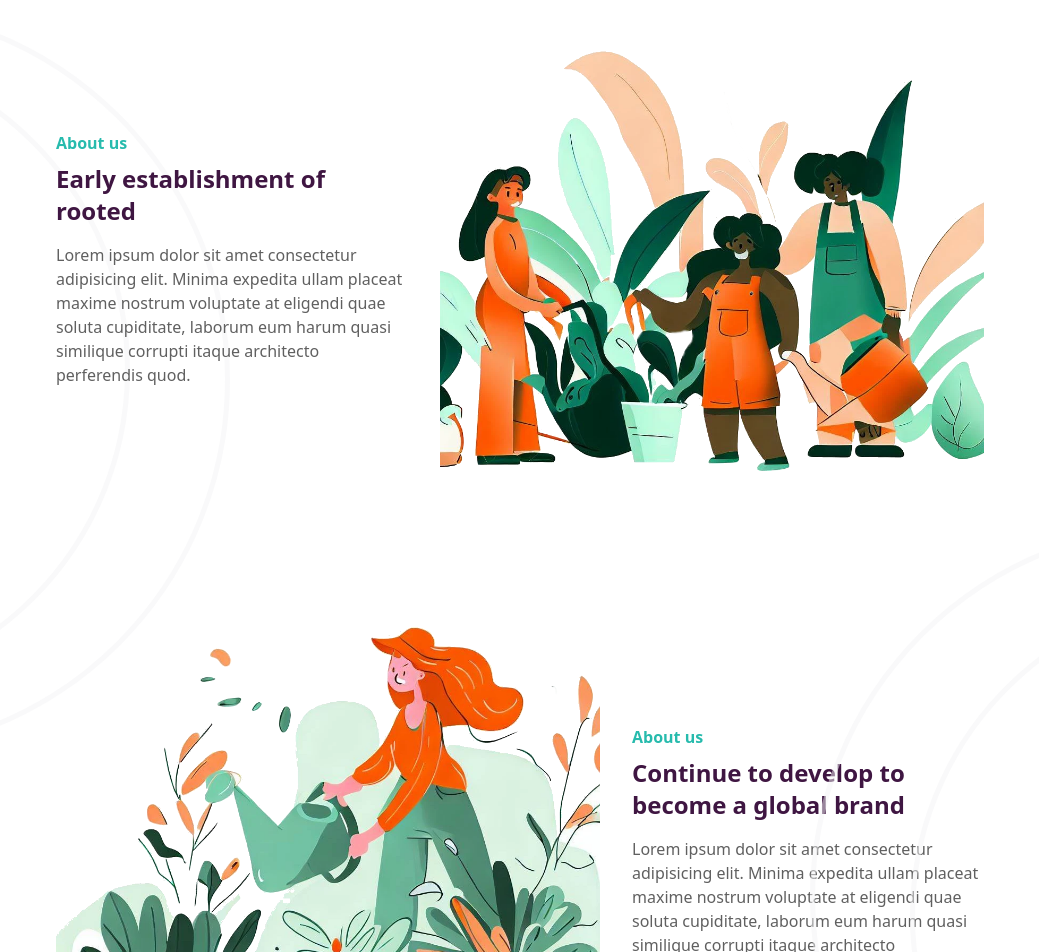
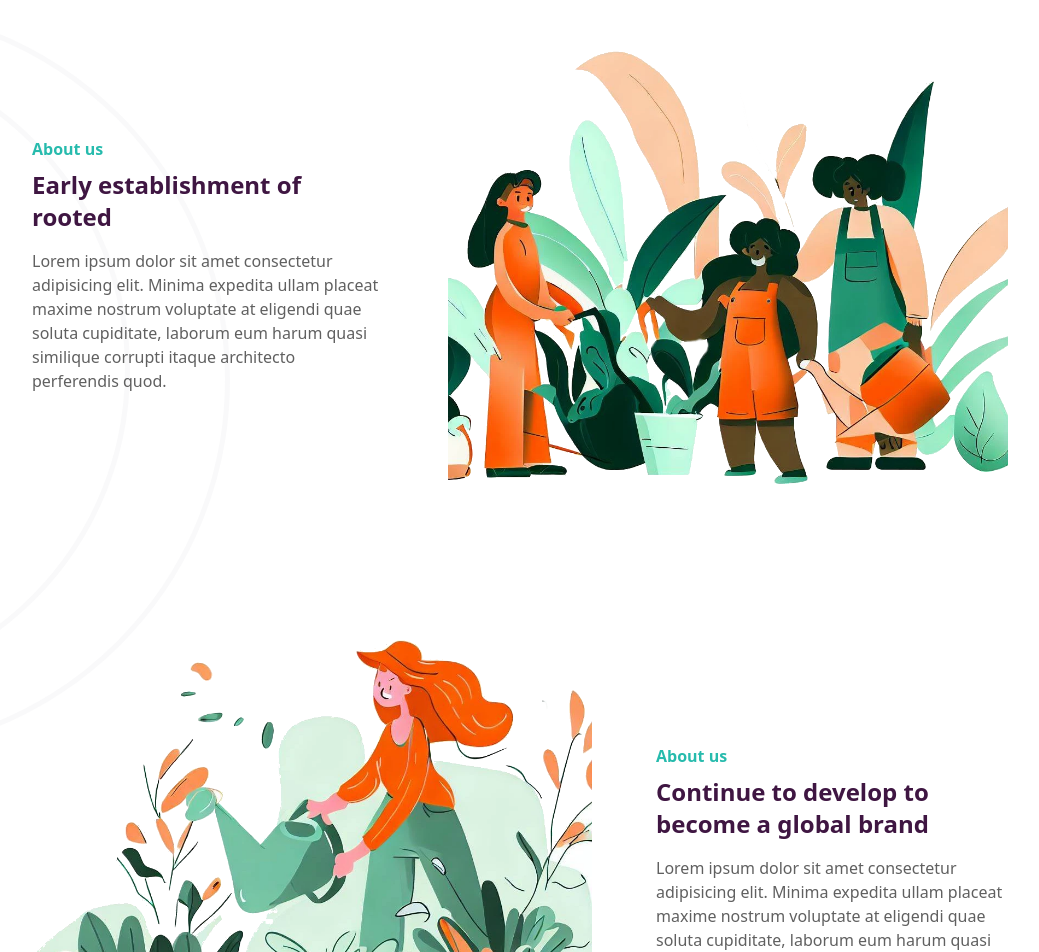
Before and after one commit to DanielGardiner/portfolio4.0, a Next.js app: page / in a window 1280 px wide. Shown: the part 1848-2800 px from the top of the page, without its empty margins (120-1159 px from the left). Built offline with nearby package versions, Linux system fonts and the light colour scheme.

Commit message:
styling amends

```diff
--- a/src/components/Gallery.jsx
+++ b/src/components/Gallery.jsx
@@ -6,6 +6,18 @@ import SceneLadyWateringImage from "../assets/images/scene-ladywatering.webp";
 import Container from "./layout/Container";
 
 const examples = [
+  {
+    title: "Early establishment of rooted",
+    description:
+      "Lorem ipsum dolor sit amet consectetur adipisicing elit. Minima expedita ullam placeat maxime nostrum voluptate at eligendi quae soluta cupiditate, laborum eum harum quasi similique corrupti itaque architecto perferendis quod.",
+    image: ScenePeopleImage,
+  },
+  {
+    title: "Continue to develop to become a global brand",
+    description:
+      "Lorem ipsum dolor sit amet consectetur adipisicing elit. Minima expedita ullam placeat maxime nostrum voluptate at eligendi quae soluta cupiditate, laborum eum harum quasi similique corrupti itaque architecto perferendis quod.",
+    image: SceneLadyWateringImage,
+  },
   {
     title: "Early establishment of rooted",
     description:
@@ -50,27 +62,47 @@ export default function Gallery({ styles }) {
             />
           )
 
+          if (isEven) {
+            return (
+              <>
+                <GalleryImage
+                  text={text}
+                  styles="flex tablet:hidden"
+                >
+                  {image}
+                </GalleryImage>
+                <GalleryText
+                  isStartPosition
+                  image={image}
+                >
+                  {text}
+                </GalleryText>
+                <GalleryImage
+                  text={text}
+                  styles="hidden tablet:flex"
+                >
+                  {image}
+                </GalleryImage>
+
+              </>
+            )
+          }
 
           return (
             <>
-              <div
-                className={`
-                flex flex-col justify-center
-                [@media(min-width:870px)]:col-start-2
-                mb-[60px] tablet:mb-[150px]
-                col-span-full ${isEven ? '[@media(min-width:870px)]:col-span-4' : '[@media(min-width:870px)]:col-span-6'}
-              `}
+              <GalleryImage
+                isStartPosition
+                text={text}
               >
-                {isEven ? text : image}
-              </div>
+                {image}
+              </GalleryImage>
+              <GalleryText
+                image={image}
+              >
+                {text}
+              </GalleryText>
+            </>
 
-              <div className={`
-              flex flex-col justify-center mb-[150px]
-              col-span-full ${isEven ? '[@media(min-width:870px)]:col-span-6' : '[@media(min-width:870px)]:col-span-4'}
-            `}>
-                {isEven ? image : text}
-              </div>
-            </>
           )
         })}
       </Container>
@@ -80,3 +112,33 @@ export default function Gallery({ styles }) {
 
   );
 }
+
+function GalleryImage({ children, styles, isStartPosition }) {
+  return (
+    <div className={`
+      flex-col justify-center
+      mb-[60px] tablet:mb-[150px]
+      col-span-full
+      ${isStartPosition && '[@media(min-width:870px)]:col-start-2 '}
+      [@media(min-width:870px)]:col-span-6
+      ${styles}
+    `}>
+      {children}
+    </div>
+  )
+}
+
+function GalleryText({ children, styles, isStartPosition }) {
+  return (
+    <div className={`
+      flex flex-col justify-center
+      mb-[60px] tablet:mb-[150px]
+      col-span-full
+      ${isStartPosition && '[@media(min-width:870px)]:col-start-2 '}
+      [@media(min-width:870px)]:col-span-4
+      ${styles}
+    `}>
+      {children}
+    </div>
+  )
+}
--- a/src/components/Header.jsx
+++ b/src/components/Header.jsx
@@ -8,9 +8,9 @@ import OuterWidthContainer from "./layout/OuterWidthContainer";
 
 export default function Header({ styles }) {
   return (
-    <div className={`w-100 flex justify-end items-center ${styles}`}>
+    <div className={`w-full flex justify-end items-center ${styles}`}>
       {/* <Image src={LogoImage} alt="logo" width={110} className="opacity-70" /> */}
-      <ContactButton />
+      <ContactButton styles="hidden mobile:flex" />
     </div>
   );
 }
--- a/src/components/Hero.jsx
+++ b/src/components/Hero.jsx
@@ -40,7 +40,7 @@ export default function Hero({ styles }) {
       <div className="h-[650px] w-[650px] border-[5px] border-gray-100 rounded-full absolute -left-[400px] -top-15 opacity-50" /> */}
 
       <Container styles="pb-16">
-        <Header styles="col-span-12 mt-5 mb-9 z-10" />
+        <Header styles="mt-5 mb-9 z-10 col-span-full" />
         <div className="col-span-12 tablet:col-span-6 flex-col flex mb-8 tablet:mb-0">
 
           {/* title */}
@@ -68,13 +68,13 @@ export default function Hero({ styles }) {
 
         </div>
         <div
-          className="col-span-12 tablet:col-span-6 text-white relative min-h-[600px] tablet:min-h-0 w-100"
+          className="col-span-12 tablet:col-span-6 text-white relative min-h-[600px] tablet:min-h-0 w-full"
         >
           <Image
             src={CubeIcon}
             alt="cube icon"
             fill={true}
-            className="object-cover tablet:object-contain rounded-xl tablet:scale-[1.5] tablet:mt-16"
+            className="object-cover tablet:object-contain rounded-xl scale-110 tablet:scale-[1.5] tablet:mt-16"
           />
         </div>
       </Container>
--- a/src/components/Services.jsx
+++ b/src/components/Services.jsx
@@ -67,9 +67,10 @@ function Leaf({ styles }) {
 
 export default function Services({ styles }) {
   return (
+    <>
       <div className="relative">
         <Container>
-        <div className="col-span-12 relaive">
+          <div className="col-span-12 relaive z-40">
             <Leaf styles="-left-5 rotate-[-45deg] " />
             <div className=" flex items-center flex-col mb-8">
               <h3 className="text-4xl text-themePurple font-bold">All my amazing services</h3>
@@ -109,6 +110,6 @@ export default function Services({ styles }) {
           ))}
         </Container>
       </div>
-
+    </>
   );
 }
--- a/src/components/buttons/ContactButton.jsx
+++ b/src/components/buttons/ContactButton.jsx
@@ -3,7 +3,7 @@ import { CopyToClipboard } from "react-copy-to-clipboard";
 
 const COPY_DISPLAY_MILLISECONDS = 1500;
 
-export default function ContactButton() {
+export default function ContactButton({ styles }) {
   const [isCopied, setIsCopied] = useState(false);
 
   useEffect(() => {
@@ -23,7 +23,7 @@ export default function ContactButton() {
 
   return (
     <CopyToClipboard text={"gardiner.daniel@hotmail.co.uk"} onCopy={handleCopy}>
-      <button className="relative inline-flex items-center font-bold gradient-button px-6 py-2 rounded-[40px] hover:scale-105 ease-in duration-300">
+      <button className={`relative inline-flex items-center font-bold gradient-button px-6 py-2 rounded-[40px] hover:scale-105 ease-in duration-300 ${styles}`}>
         <svg
           xmlns="http://www.w3.org/2000/svg"
           fill="none"
--- a/src/components/layout/InnerGridContainer.jsx
+++ b/src/components/layout/InnerGridContainer.jsx
@@ -1,6 +1,6 @@
 export default function InnerGridContainer({ children, styles }) {
   return (
-    <div className={`grid grid-cols-12 relative gap-x-[32px]  ${styles}`}>
+    <div className={`grid grid-cols-12 relative tablet:gap-x-[32px] desktop:gap-x-[64px] ${styles}`}>
       {children}
     </div>
   );
--- a/src/components/layout/OuterWidthContainer.jsx
+++ b/src/components/layout/OuterWidthContainer.jsx
@@ -1,6 +1,6 @@
 export default function OuterWidthContainer({ children, styles }) {
   return (
-    <div className={`relative mx-auto max-w-screen-desktop px-[16px] tablet:px-[32px] desktop:px-[64px] ${styles}`} >
+    <div className={`relative mx-auto max-w-screen-desktop px-[16px] tablet:px-[32px] ${styles}`} >
       {children}
     </ div>
   );
```
Lines whose indentation alone changed are shown as unchanged.
